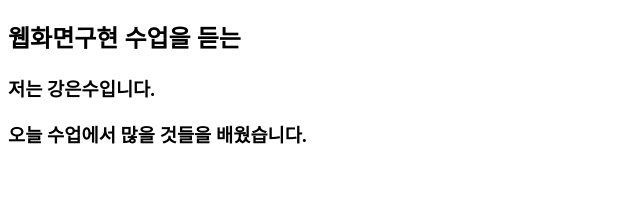
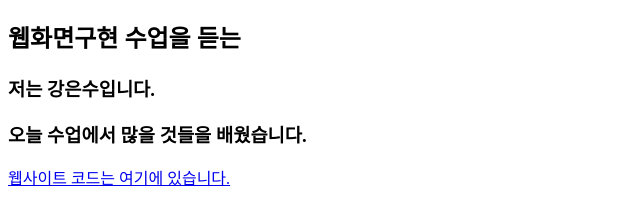
Before and after one commit to KangEunsu1/24WEB-0313, a plain HTML site: page index.html in a window 1280 px wide. Shown: the part 70-294 px from the top of the page, without its empty margins (0-640 px from the left). Drawn offline with Linux system fonts and the light colour scheme.

Commit message:
링크 추가

```diff
--- a/index.html
+++ b/index.html
@@ -10,5 +10,6 @@
     <h2>웹화면구현 수업을 듣는</h2>
     <h3>저는 강은수입니다.</h3>
     <h3>오늘 수업에서 많을 것들을 배웠습니다.</h3>
+    <a href="https://github.com/KangEunsu1/24WEB-0313/tree/main">웹사이트 코드는 여기에 있습니다.</a>
 </body>
 </html>
```
